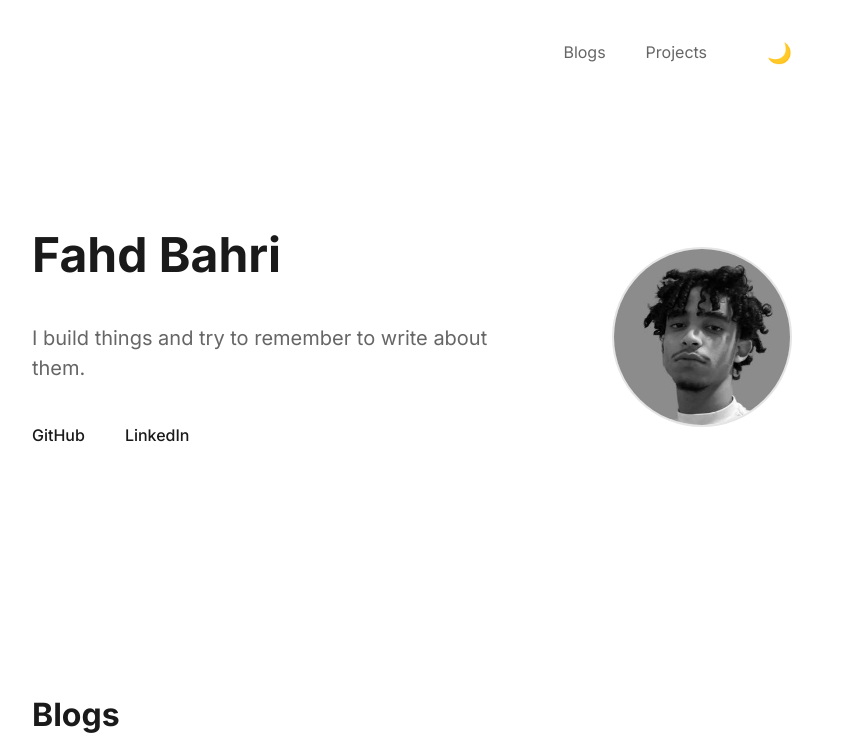
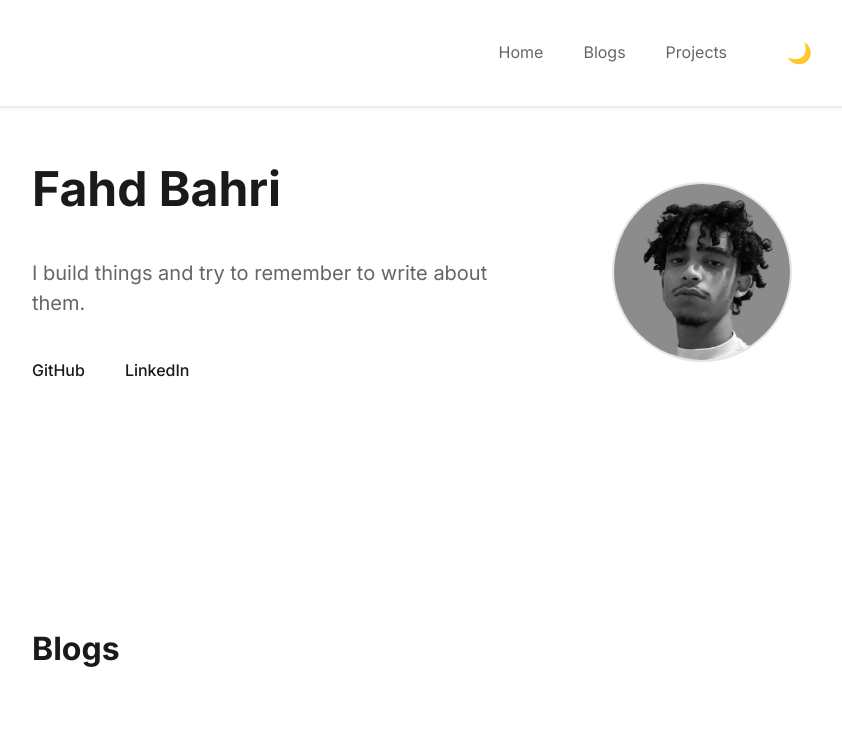
Before and after one commit to fahdbahri/fahdbahri.github.io, a plain HTML site: page index.html in a window 1280 px wide. Shown: the top 751 px of the page, without its empty margins (228-1070 px from the left). Drawn offline with Linux system fonts and the light colour scheme.

```diff
--- a/index.html
+++ b/index.html
@@ -23,6 +23,7 @@
         <!-- Navigation -->
         <nav>
             <div class="nav-links">
+                <a href="#profile">Home</a>
                 <a href="#blogs">Blogs</a>
                 <a href="#projects">Projects</a>
                 <button id="theme-toggle">☀️</button>
@@ -30,7 +31,7 @@
         </nav>
         <!-- Main Content -->
         <main>
-            <div class="profile-section">
+            <div id="profile" class="profile-section">
                 <div class="profile-info">
                     <h1>Fahd Bahri</h1>
                     <p class="bio">
--- a/styles.css
+++ b/styles.css
@@ -44,9 +44,17 @@ body {
     padding: 0 var(--spacing-sm);
 }
 
-/* Navigation */
+/* Navigation - Make it sticky */
 nav {
-    padding: var(--spacing-md) 0;
+    position: fixed; /* Fix the nav to the top */
+    top: 0; /* Align to the top of the viewport */
+    left: 0; /* Stretch across the full width */
+    width: 100%; /* Full width */
+    background-color: var(--background); /* Match the theme background */
+    padding: var(--spacing-md) var(--spacing-sm); /* Adjust padding */
+    z-index: 1000; /* Ensure it stays above other content */
+    transition: background-color 0.3s; /* Smooth theme transition */
+    box-shadow: 0 2px 4px rgba(0, 0, 0, 0.1); /* Optional: subtle shadow for depth */
 }
 
 .nav-links {
@@ -54,6 +62,8 @@ nav {
     justify-content: flex-end;
     align-items: center;
     gap: var(--spacing-md);
+    max-width: 800px; /* Match container width */
+    margin: 0 auto; /* Center the links */
 }
 
 .nav-links a {
@@ -76,15 +86,16 @@ nav {
     margin-left: var(--spacing-sm);
 }
 
-/* Profile Section */
+/* Profile Section - Add top padding to avoid overlap with fixed nav */
 .profile-section {
     display: flex;
     justify-content: space-between;
     align-items: center;
-    padding: var(--spacing-xl) 0;
+    padding: calc(var(--spacing-xl) + var(--spacing-md)) 0 var(--spacing-xl) 0; /* Add nav height to top padding */
     gap: var(--spacing-lg);
 }
 
+/* Rest of your existing CSS remains the same */
 .profile-info {
     flex: 1;
 }
```
